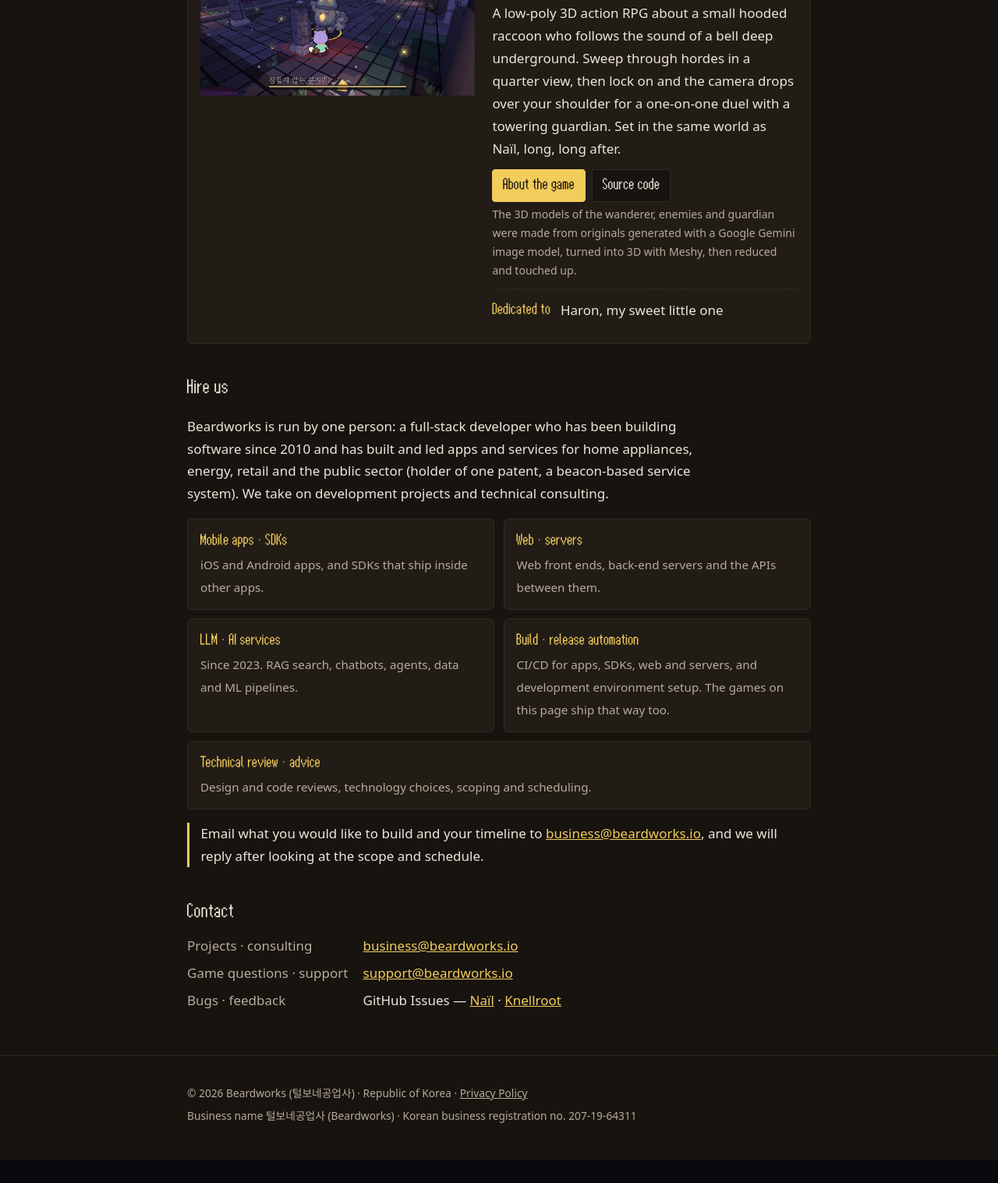
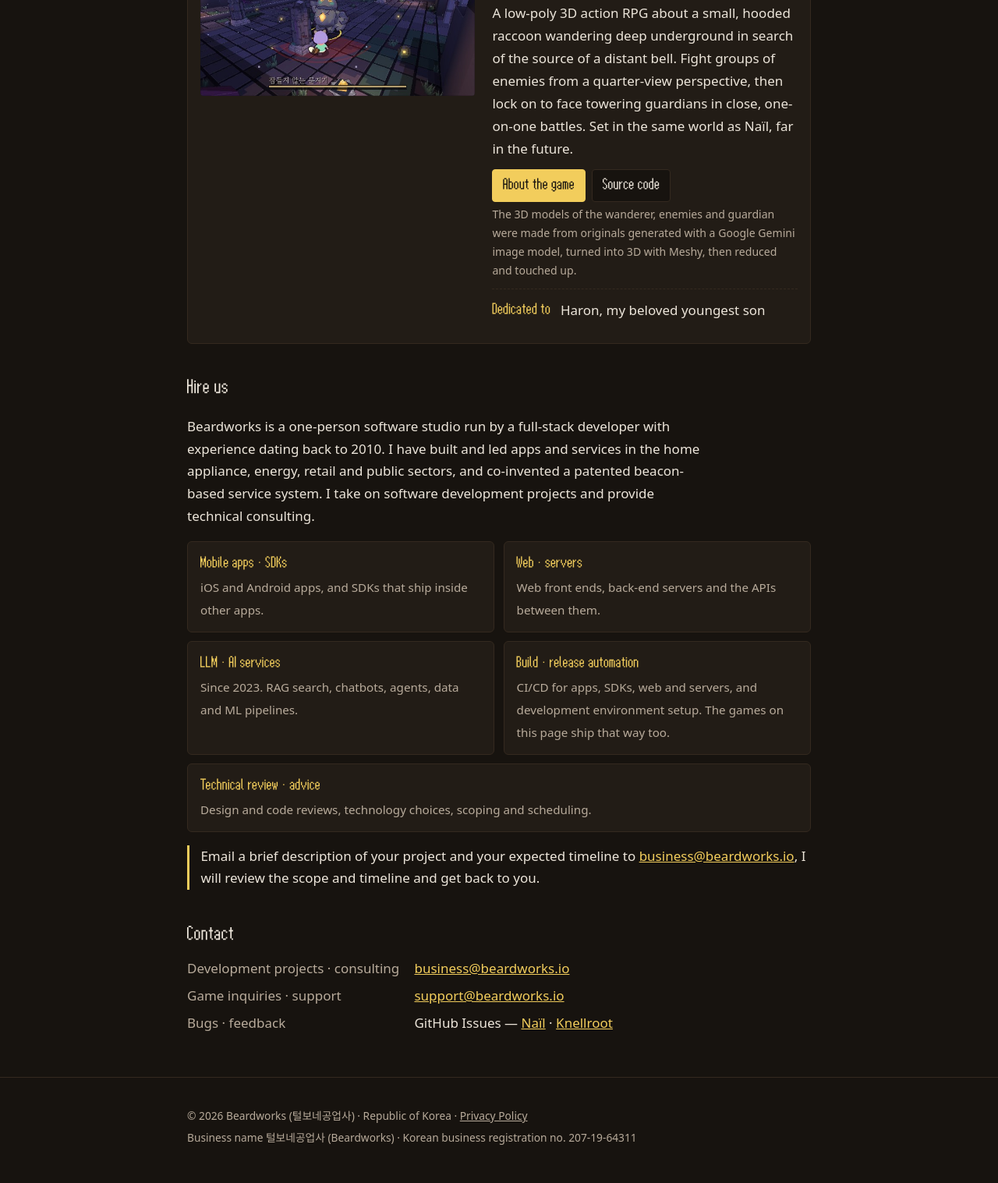
Before and after one commit to AimenJoe/beardworks, a plain HTML site: page en/index.html in a window 1280 px wide. Shown: the part 1138-2655 px from the top of the page at 78% size. Before the commit the page ends 2626 px from the top, so only its background shows below. Drawn offline with Linux system fonts and the light colour scheme.

Commit message:
Polish Korean and English site copy

```diff
--- a/en/index.html
+++ b/en/index.html
@@ -47,7 +47,7 @@
       <div>
         <p class="tag">IT development · 털보네공업사</p>
         <h1>Beardworks</h1>
-        <p class="lede">Beardworks (털보네공업사, “the bearded one’s workshop”) is a one-person IT development company, a sole proprietorship from South Korea. We build apps, web and server software and AI services — and, among other things, small, cute games. Our source code is public.</p>
+        <p class="lede">Beardworks (털보네공업사, “the bearded one’s workshop”) is an independent, one-person software studio based in South Korea. We build mobile apps, websites, server-side systems and AI services, as well as small games. We make our project source code public.</p>
         <ul class="links">
           <li><a class="main" href="#games">See our work</a></li>
           <li><a href="#hire">Hire us</a></li>
@@ -63,7 +63,7 @@
       <div>
         <p class="status">Released 2026-11-10 · Web · Android · PC</p>
         <h3>Naïl: Under the Roots</h3>
-        <p>A top-down action roguelite about Naïl, a baby mole who follows the roots of a withering great tree deep underground. Fight with parries and rhythm, free the neighbors bound by threads, and bring them home to the village. Available in eleven languages.</p>
+        <p>A top-down action roguelite in which Naïl, a baby mole, follows the roots of a withering great tree deep underground. Fight with well-timed parries and rhythmic attacks, free neighbors entangled in threads, and help them return to the village. Available in eleven languages.</p>
         <ul class="links">
           <li><a class="main" href="https://nail.beardworks.io/en/">About the game</a></li>
           <li><a href="https://github.com/AimenJoe/nail-under-the-roots">Source code</a></li>
@@ -80,18 +80,18 @@
       <div>
         <p class="status dev">In development · Web · Android dev builds</p>
         <h3>Knellroot</h3>
-        <p>A low-poly 3D action RPG about a small hooded raccoon who follows the sound of a bell deep underground. Sweep through hordes in a quarter view, then lock on and the camera drops over your shoulder for a one-on-one duel with a towering guardian. Set in the same world as Naïl, long, long after.</p>
+        <p>A low-poly 3D action RPG about a small, hooded raccoon wandering deep underground in search of the source of a distant bell. Fight groups of enemies from a quarter-view perspective, then lock on to face towering guardians in close, one-on-one battles. Set in the same world as Naïl, far in the future.</p>
         <ul class="links">
           <li><a class="main" href="https://knellroot.beardworks.io/en/">About the game</a></li>
           <li><a href="https://github.com/AimenJoe/knellroot">Source code</a></li>
         </ul>
         <p class="note">The 3D models of the wanderer, enemies and guardian were made from originals generated with a Google Gemini image model, turned into 3D with Meshy, then reduced and touched up.</p>
-        <p class="thanks"><b>Dedicated to</b> Haron, my sweet little one</p>
+        <p class="thanks"><b>Dedicated to</b> Haron, my beloved youngest son</p>
       </div>
     </article>
 
     <h2 id="hire">Hire us</h2>
-    <p class="intro">Beardworks is run by one person: a full-stack developer who has been building software since 2010 and has built and led apps and services for home appliances, energy, retail and the public sector (holder of one patent, a beacon-based service system). We take on development projects and technical consulting.</p>
+    <p class="intro">Beardworks is a one-person software studio run by a full-stack developer with experience dating back to 2010. I have built and led apps and services in the home appliance, energy, retail and public sectors, and co-invented a patented beacon-based service system. I take on software development projects and provide technical consulting.</p>
     <ul class="services">
       <li><b>Mobile apps · SDKs</b><span>iOS and Android apps, and SDKs that ship inside other apps.</span></li>
       <li><b>Web · servers</b><span>Web front ends, back-end servers and the APIs between them.</span></li>
@@ -99,12 +99,12 @@
       <li><b>Build · release automation</b><span>CI/CD for apps, SDKs, web and servers, and development environment setup. The games on this page ship that way too.</span></li>
       <li><b>Technical review · advice</b><span>Design and code reviews, technology choices, scoping and scheduling.</span></li>
     </ul>
-    <p class="ask">Email what you would like to build and your timeline to <a href="mailto:business@beardworks.io">business@beardworks.io</a>, and we will reply after looking at the scope and schedule.</p>
+    <p class="ask">Email a brief description of your project and your expected timeline to <a href="mailto:business@beardworks.io">business@beardworks.io</a>, I will review the scope and timeline and get back to you.</p>
 
     <h2 id="contact">Contact</h2>
     <dl class="contact">
-      <dt>Projects · consulting</dt><dd><a href="mailto:business@beardworks.io">business@beardworks.io</a></dd>
-      <dt>Game questions · support</dt><dd><a href="mailto:support@beardworks.io">support@beardworks.io</a></dd>
+      <dt>Development projects · consulting</dt><dd><a href="mailto:business@beardworks.io">business@beardworks.io</a></dd>
+      <dt>Game inquiries · support</dt><dd><a href="mailto:support@beardworks.io">support@beardworks.io</a></dd>
       <dt>Bugs · feedback</dt><dd>GitHub Issues — <a href="https://github.com/AimenJoe/nail-under-the-roots/issues">Naïl</a> · <a href="https://github.com/AimenJoe/knellroot/issues">Knellroot</a></dd>
     </dl>
   </div>
```
